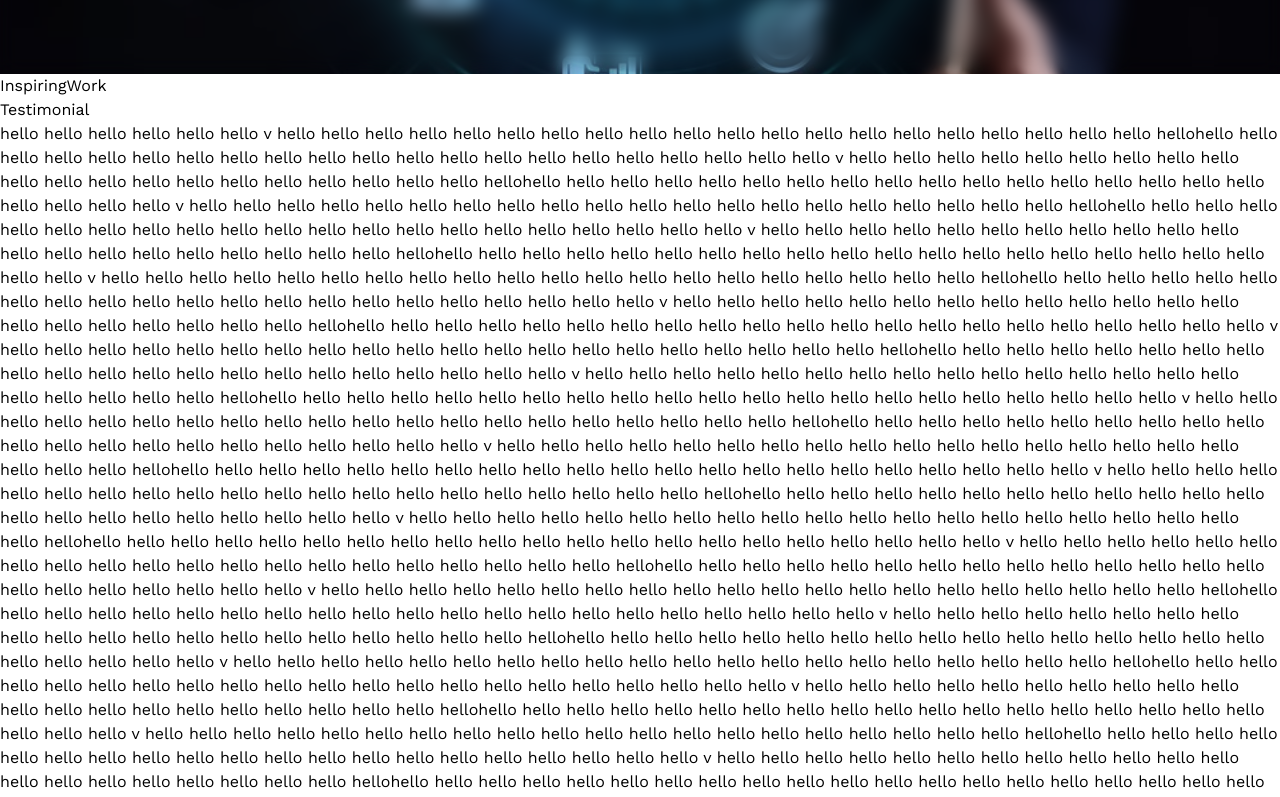
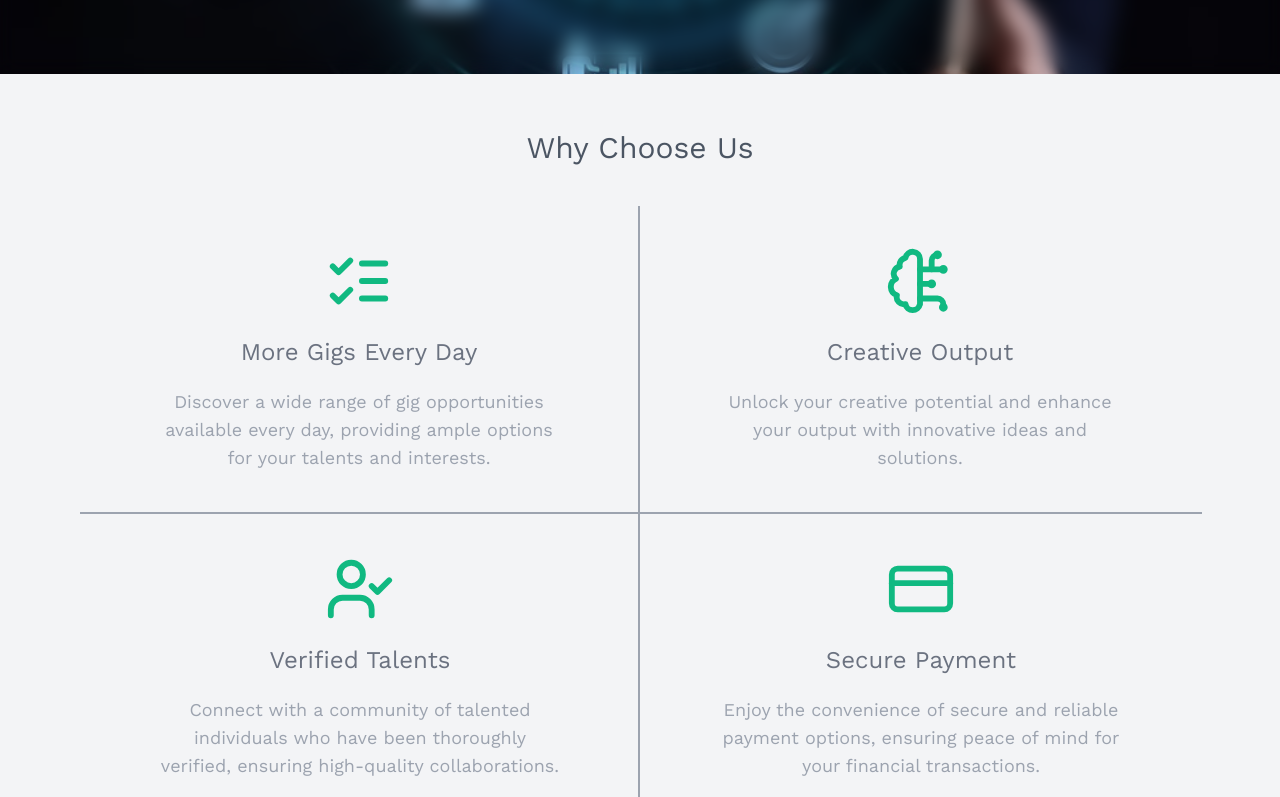
Before and after one commit to rubaith-dev/GigMagnet, a Next.js app in the folder client/: page / in a window 1280 px wide. Shown: the part 1760-2557 px from the top of the page. Built offline with nearby package versions, Linux system fonts and the light colour scheme.

Commit message:
Why choose us section added

```diff
--- a/client/src/components/Shared/PopularCategoryCard/index.js
+++ b/client/src/components/Homepage/PopularCategory/PopularCategoryCard/index.js
@@ -1,5 +1,4 @@
 import React from "react";
-import { Palette } from "lucide-react";
 
 const PopularCategoryCard = ({Icon,name,gigCount}) => {
   return (
--- a/client/src/components/Homepage/PopularCategory/index.js
+++ b/client/src/components/Homepage/PopularCategory/index.js
@@ -1,5 +1,6 @@
 import React from "react";
-import { PopularCategoryCard, Title } from "@/components/Shared";
+import { Title } from "@/components/Shared";
+import PopularCategoryCard from "./PopularCategoryCard";
 import { motion } from "framer-motion";
 import categories  from "./popularCategory";
 
--- /dev/null
+++ b/client/src/components/Homepage/WhyChooseUs/WhyChooseUsCard.js
@@ -0,0 +1,18 @@
+import React from "react";
+
+const WhyChooseUsCard = ({ cardTitle, description, Icon, count }) => {
+  return (
+    <div
+      className={`p-10 ${
+        (count === 1 && "border-b-2 border-r-2") ||
+        (count === 4 && "border-l-2 border-t-2 -m-[2px]")
+      } border-gray-400 border-double`}
+    >
+      <Icon size="70" className="text-primary-500 mx-auto" />
+      <p className="text-center my-5 text-2xl text-gray-500">{cardTitle}</p>
+      <p className="text-center px-10 text-gray-400 text-lg">{description}</p>
+    </div>
+  );
+};
+
+export default WhyChooseUsCard;
--- /dev/null
+++ b/client/src/components/Homepage/WhyChooseUs/content.js
@@ -0,0 +1,32 @@
+import {
+    BrainCircuit,
+    CreditCard,
+    ListChecks,
+    UserCheck,
+  } from "lucide-react";
+
+
+const chooseUsCardContent = [
+    {
+        Icon: ListChecks,
+        cardTitle:"More Gigs Every Day",
+        description: "Discover a wide range of gig opportunities available every day, providing ample options for your talents and interests."
+    },
+    {
+        Icon:BrainCircuit ,
+        cardTitle:"Creative Output",
+        description: "Unlock your creative potential and enhance your output with innovative ideas and solutions."
+    },
+    {
+        Icon:UserCheck ,
+        cardTitle:"Verified Talents",
+        description: "Connect with a community of talented individuals who have been thoroughly verified, ensuring high-quality collaborations."
+    },
+    {
+        Icon:CreditCard ,
+        cardTitle:"Secure Payment",
+        description: "Enjoy the convenience of secure and reliable payment options, ensuring peace of mind for your financial transactions."
+    },
+]
+
+export default chooseUsCardContent
--- /dev/null
+++ b/client/src/components/Homepage/WhyChooseUs/index.js
@@ -0,0 +1,30 @@
+import { Title } from "@/components/Shared";
+import WhyChooseUsCard from "./WhyChooseUsCard";
+import chooseUsCardContent from "./content";
+
+const WhyChooseUs = () => {
+  return (
+    <div className="bg-gray-100">
+      <div className="container pt-14">
+        <Title title={"Why Choose Us"} />
+        <div className=" grid grid-cols-2 mt-10 ">
+          {chooseUsCardContent.map(
+            ({ Icon, cardTitle, description }, index) => {
+              return (
+                <WhyChooseUsCard
+                  Icon={Icon}
+                  cardTitle={cardTitle}
+                  key={index}
+                  description={description}
+                  count={index+1}
+                />
+              );
+            }
+          )}
+        </div>
+      </div>
+    </div>
+  );
+};
+
+export default WhyChooseUs;
--- a/client/src/components/Homepage/index.js
+++ b/client/src/components/Homepage/index.js
@@ -6,6 +6,7 @@ import Testimonial from "./Testimonial";
 import TheBestPart from "./TheBestPart";
 import YourDreamJob from "./YourDreamJob";
 import TrustedBy from "./TrustedBy";
+import WhyChooseUs from "./WhyChooseUs";
 
 export {
   AllDoable,
@@ -15,5 +16,6 @@ export {
   Testimonial,
   TheBestPart,
   YourDreamJob,
-  TrustedBy
+  TrustedBy,
+  WhyChooseUs
 };
--- a/client/src/components/Shared/index.js
+++ b/client/src/components/Shared/index.js
@@ -1,4 +1,3 @@
-import PopularCategoryCard from "./PopularCategoryCard";
 import Title from "./Title";
 
-export {PopularCategoryCard, Title}
+export {Title}
--- a/client/src/pages/index.js
+++ b/client/src/pages/index.js
@@ -7,7 +7,8 @@ import {
   Testimonial,
   TheBestPart,
   YourDreamJob,
-  TrustedBy
+  TrustedBy,
+  WhyChooseUs
 } from "../components/Homepage";
 
 const Index = () => {
@@ -17,6 +18,7 @@ const Index = () => {
     <PopularCategory/>
     <TheBestPart/>
     <YourDreamJob/>
+    <WhyChooseUs/>
     <InspiringWork/>
     <Testimonial/>
     <AllDoable/>
```
Also changed, not shown: client/public/Assets/hero_2.jpg.webp (added).
